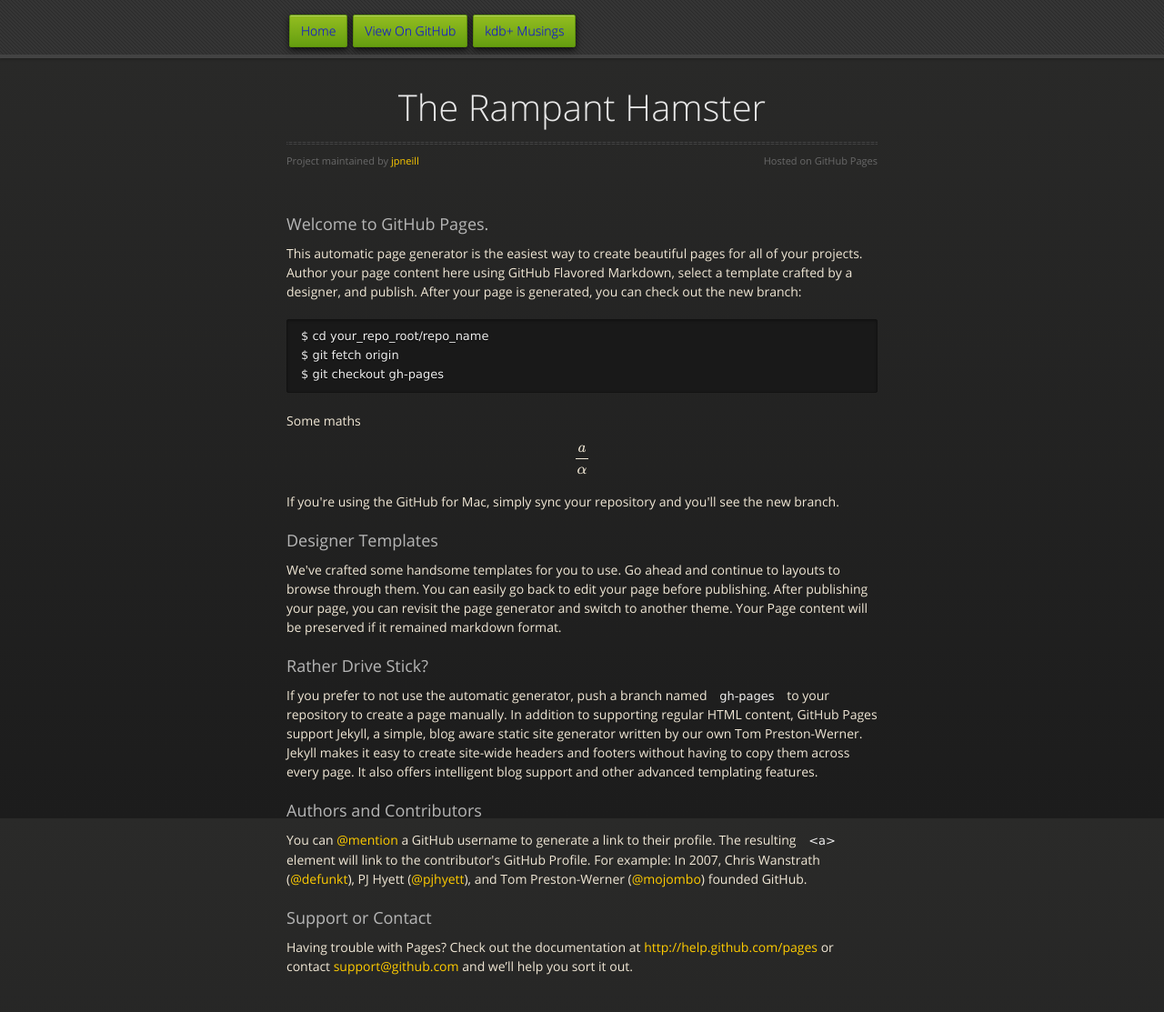
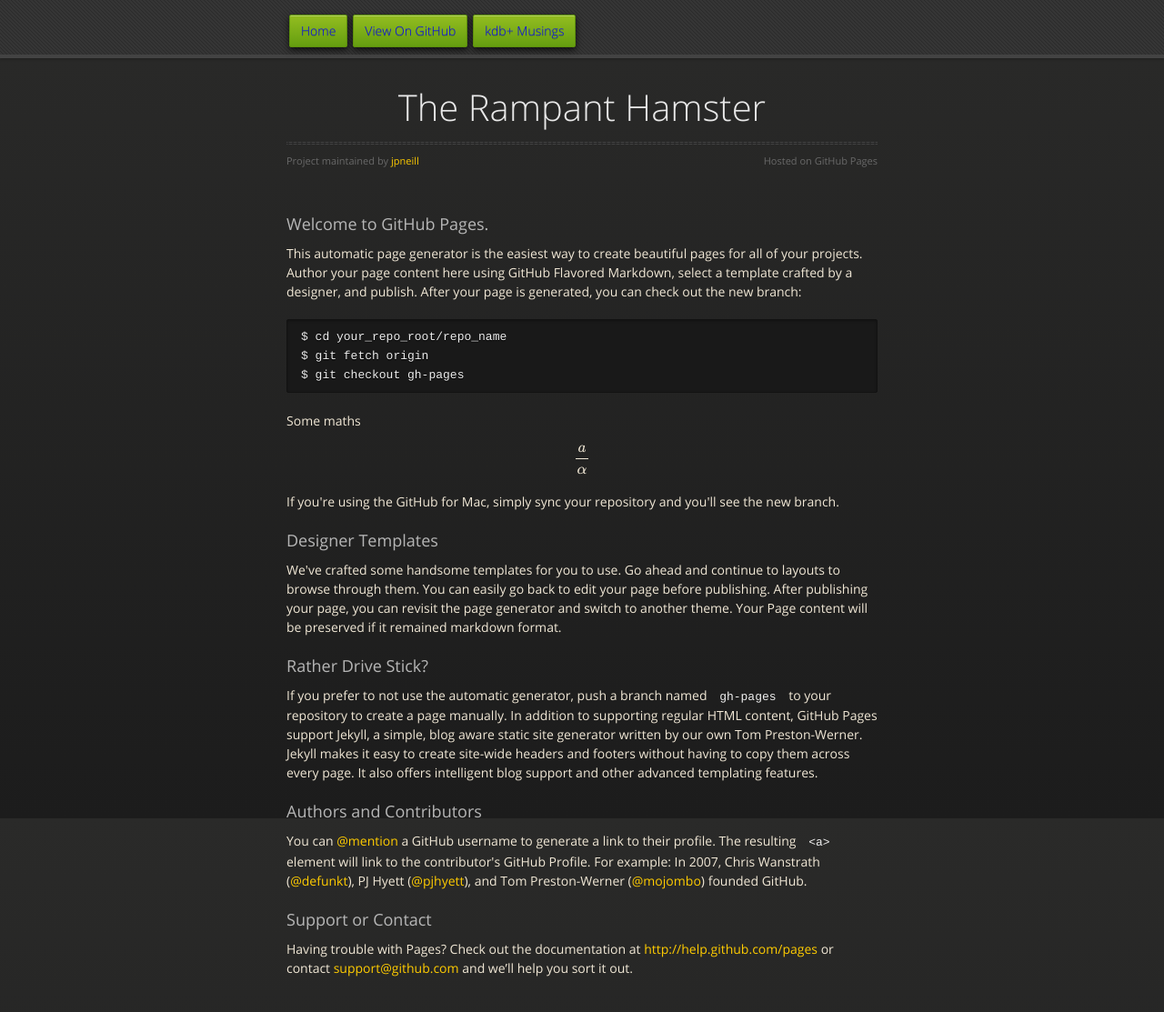
Before and after one commit to jpneill/jpneill.github.io, a Jekyll site: the page built from index.html, in a window 1280 px wide and 1185 px high. Shown: the top 1113 px of the window at 91% size. Built offline with Jekyll 4.4.1, drawn with Linux system fonts in a browser that asks for light colours; nearby versions of some CDN libraries; formulas are drawn with MathJax 3.

Commit message:
Added courier font to code

```diff
--- a/stylesheets/styles.css
+++ b/stylesheets/styles.css
@@ -647,7 +647,7 @@ blockquote {
 }
 
 code {
-  font-family: "Lucida Sans", Monaco, Bitstream Vera Sans Mono, Lucida Console, Terminal;
+  font-family: Courier, "Lucida Sans", Monaco, Bitstream Vera Sans Mono, Lucida Console, Terminal;
   color: #efefef;
   font-size: 13px;
   margin: 0 4px;
```
